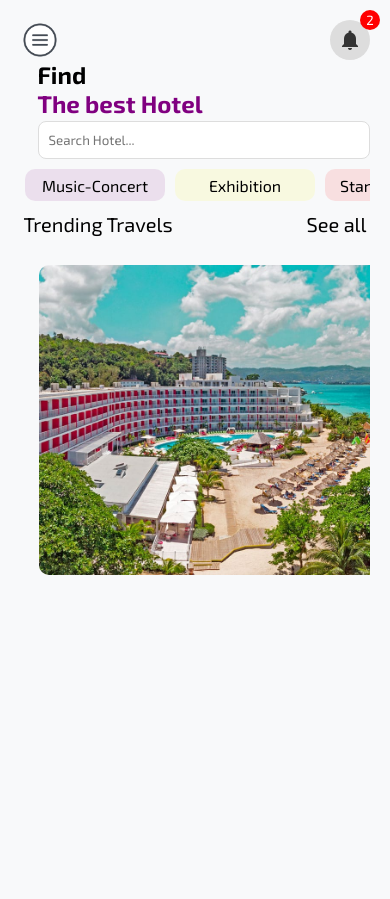
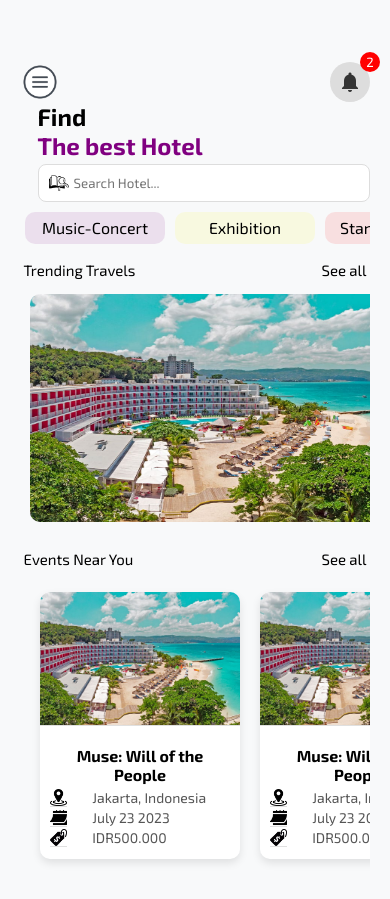
Before and after one commit to notkahuate/appmovil_Buenokevin, a plain HTML site: page index.html in a window 390 px wide. Before the commit the page ends 844 px from the top, so only its background shows below. Drawn offline with Linux system fonts and the light colour scheme; a web font is replaced by a local one.

Commit message:
feat: :sparkles: En el commit realize el cambio de varias secciones ademas añadi tarjetas linkeables con  la siguiente pagina que se realizara añadi mas secion y estilo ademas un responsive bien para pc y para dispositivoi movil

```diff
--- a/css/styles.css
+++ b/css/styles.css
@@ -11,6 +11,7 @@
       flex-direction: column;
       background-color: #f8f9fa;
       padding: 20px;
+      margin-top: 5vh;
 
 
 
@@ -21,6 +22,7 @@
       flex-direction: column;
       height: 100%;
       width: 100%;
+
 
   }
 
@@ -42,21 +44,34 @@
 
 .search-bar input {
     padding: 10px;
+    padding-left: 35px;
     border: 1px solid #ddd;
     border-radius: 8px;
     width: 50%;
+    background-image: url(../img/libro-abierto-con-lupa.png);
+    background-repeat: no-repeat;
+    background-position: 10px center;
+    background-size: 20px;
+
   }
 
-  input{
+input {
     margin-top: 1%;
 }
+
 
   @media only screen and (max-width: 767px){
     .search-bar input {
       padding: 10px;
+      padding-left: 35px;
       border: 1px solid #ddd;
       border-radius: 8px;
-          flex: 1;
+      width: 100%;
+      background-image: url(../img/libro-abierto-con-lupa.png);
+      background-repeat: no-repeat;
+      background-position: 10px center;
+      background-size: 20px;
+
     }
 
 
@@ -181,7 +196,7 @@
 @media only screen and (max-width: 767px){
 
   .carousel2 {
-    margin-top: 10px;
+    margin-top: 5px;
     display: flex;
     flex-direction: row;
     height: 50%;
@@ -191,7 +206,7 @@
 
     & > .carousel-items2{
       display: flex;
-      padding: 10px;
+      padding: 2px;
       border-radius: 20px;
 
     }
@@ -200,7 +215,9 @@
   .carousel-items2 img{
     border-radius: 10px;
     margin: 2%;
-    width:55vh;
+    width:50vh;
+    height:27vh;
+
   }
 
 }
@@ -208,7 +225,7 @@
 @media only screen and (min-width: 767px){
 
   .carousel2 {
-    margin-top: 10px;
+    margin-top: 5px;
     display: flex;
     flex-direction: row;
     height: 50%;
@@ -233,8 +250,8 @@
 
   .carousel-items2 img{
     border-radius: 10px;
-    margin: 2%;
-    width:65vh;
+    margin: 1%;
+    width:60vh;
     transition: transform 0.3s ease;
   }
 
@@ -245,10 +262,134 @@
 }
 
 .text{
-  font-size: 20px;
+  font-size: 15px;
   display: flex;
   justify-content: space-between;
   margin: 1%;
-  margin-top: 3%;
+  margin-top: 5%;
   font-style: normal;
 }
+
+
+@media only screen and (max-width: 767px){
+
+  .carousel3 a{
+    text-decoration: none;
+
+  }
+
+  .carousel3 {
+    display: flex;
+    gap: 20px;
+    overflow-x: auto;
+    padding: 20px;
+  }
+
+  .carousel-item3 {
+    display: flex;
+    flex-direction: column;
+    align-items: center;
+    border-radius: 10px;
+    background-color: #fff;
+    box-shadow: 0 4px 8px rgba(0, 0, 0, 0.1);
+    width: 200px;
+    min-width: 200px;
+    overflow: hidden;
+    transition: transform 0.3s ease;
+  }
+
+  .carousel-item3 img {
+    width: 100%;
+    border-bottom: 1px solid #e0e0e0;
+  }
+
+  .carousel-item3:hover {
+    transform: scale(1.05);
+  }
+
+  .event-details {
+    padding: 10px;
+    text-align: center;
+  }
+
+  .event-details h3 {
+    font-size: 16px;
+    margin: 10px 0 5px;
+    color: black;
+  }
+
+  .event-details p {
+    font-size: 14px;
+    color: #555;
+    margin: 2px 0;
+  }
+
+
+}
+
+@media only screen and (min-width: 767px){
+
+  .carousel3 a{
+    text-decoration: none;
+
+  }
+
+  .carousel3 {
+    display: flex;
+    gap: 25px;
+    overflow-x: auto;
+    padding: 20px;
+  }
+
+  .carousel-item3 {
+    display: flex;
+    flex-direction: column;
+    align-items: center;
+    border-radius: 10px;
+    background-color: #fff;
+    box-shadow: 0 4px 8px rgba(0, 0, 0, 0.1);
+    width: 50vh;
+    min-width: 200px;
+    overflow: hidden;
+    transition: transform 0.3s ease;
+  }
+
+  .carousel-item3 img {
+    width: 100%;
+    border-bottom: 1px solid #e0e0e0;
+  }
+
+  .carousel-item3:hover {
+    transform: scale(1.05);
+  }
+
+  .event-details {
+    padding: 10px;
+    text-align: center;
+  }
+
+  .event-details h3 {
+    font-size: 16px;
+    margin: 10px 0 5px;
+    color: black;
+  }
+
+  .event-details p {
+    font-size: 14px;
+    color: #555;
+    margin: 2px 0;
+  }
+
+
+}
+
+.imagep{
+  display: flex;
+  gap: 3vh;
+
+}
+
+.imagep img{
+  width: 2vh;
+
+}
--- a/index.html
+++ b/index.html
@@ -43,13 +43,53 @@
 
         <div class="carousel2">
 
-             <div class="carousel-items2"><img src="img\cornwall-beach-023.jpg" alt="" ></div>
+            <div class="carousel-items2"><img src="img\cornwall-beach-023.jpg" alt="" ></div>
             <div class="carousel-items2"><img src="img/isleno-032.jpg" alt=""></div>
             <div class="carousel-items2"><img src="img/isleno-032.jpg" alt=""></div>
 
 
         </div>
 
+        <div class="text"><p>Events Near You</p><p>See all</p></div>
+
+
+        <div class="carousel3">
+            <a href="">
+                <div class="carousel-item3">
+                    <img src="img/cornwall-beach-023.jpg" alt="Muse: Will of the People">
+                    <div class="event-details">
+                    <h3>Muse: Will of the People</h3>
+                    <p class="imagep"><img src="img/ubicacion.png" alt="">Jakarta, Indonesia</p>
+                    <p class="imagep"><img src="img/calendario.png" alt="">July 23 2023</p>
+                    <p class="imagep"> <img src="img/etiqueta-de-precio.png" alt="">IDR500.000</p>
+                    </div>
+                </div>
+            </a>
+
+            <a href="">
+                <div class="carousel-item3">
+                    <img src="img/cornwall-beach-023.jpg" alt="Muse: Will of the People">
+                    <div class="event-details">
+                    <h3>Muse: Will of the People</h3>
+                    <p class="imagep"><img src="img/ubicacion.png" alt="">Jakarta, Indonesia</p>
+                    <p class="imagep"><img src="img/calendario.png" alt="">July 23 2023</p>
+                    <p class="imagep"> <img src="img/etiqueta-de-precio.png" alt="">IDR500.000</p>
+                    </div>
+                </div>
+            </a>
+
+            <a href="">
+                <div class="carousel-item3">
+                    <img src="img/cornwall-beach-023.jpg" alt="Muse: Will of the People">
+                    <div class="event-details">
+                    <h3>Muse: Will of the People</h3>
+                    <p class="imagep"><img src="img/ubicacion.png" alt="">Jakarta, Indonesia</p>
+                    <p class="imagep"><img src="img/calendario.png" alt="">July 23 2023</p>
+                    <p class="imagep"> <img src="img/etiqueta-de-precio.png" alt="">IDR500.000</p>
+                    </div>
+                </div>
+            </a>
+          </div>
 
 
     </section>
```
Also changed, not shown: img/calendario.png (added), img/etiqueta-de-precio.png (added), img/libro-abierto-con-lupa.png (added), img/ubicacion.png (added). Lines whose indentation alone changed are shown as unchanged.
